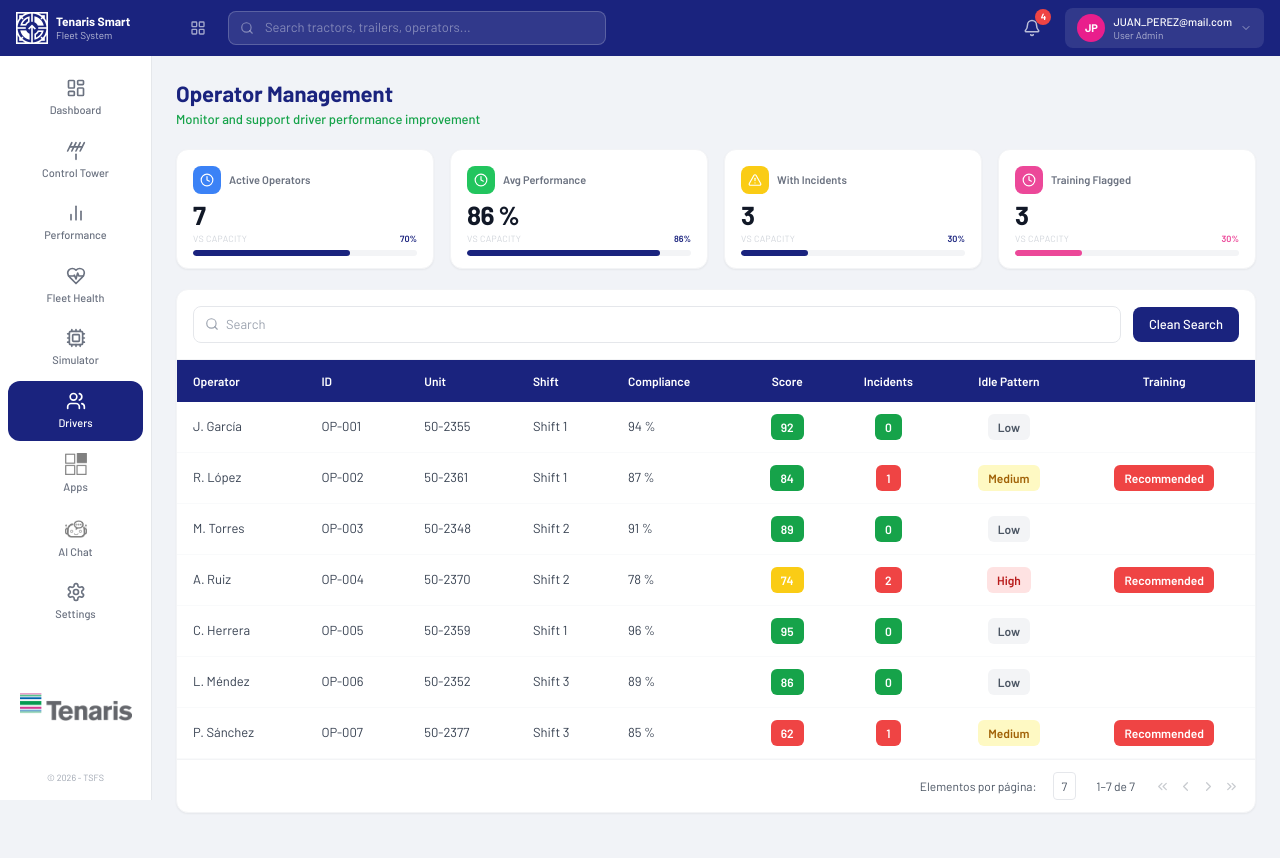
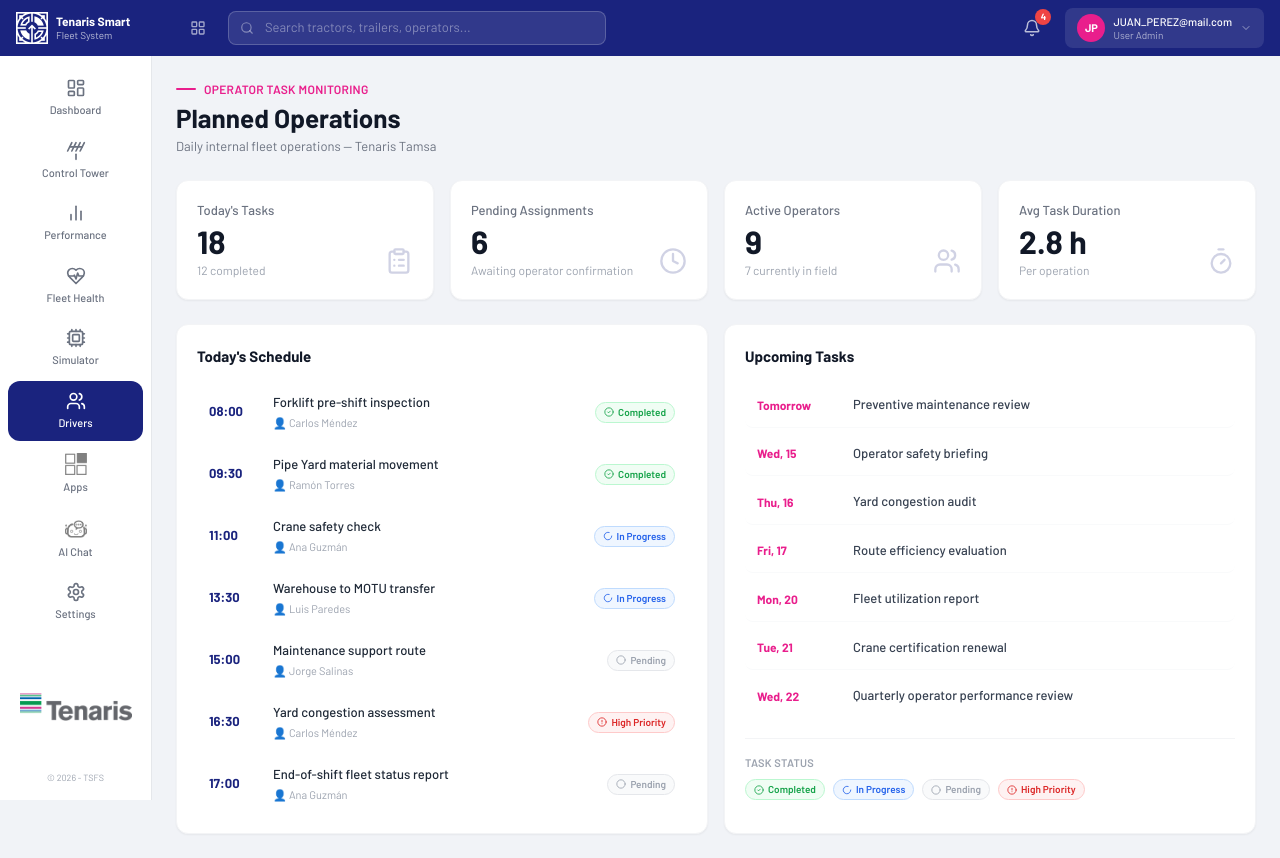
Before and after one commit to Julssg26/Tenanis-SFS, a Next.js app: page /drivers in a window 1280 px wide. Before the commit the page ends 837 px from the top, so only its background shows below. Built offline with nearby package versions, Linux system fonts and the light colour scheme.

Commit message:
arreglo de las cards de kpis y la pestaña de drivers

```diff
--- a/app/drivers/page.tsx
+++ b/app/drivers/page.tsx
@@ -1,78 +1,192 @@
-'use client'
+import {
+  ClipboardList, Clock, Users, Timer,
+  CheckCircle2, Circle, AlertCircle, Loader2,
+} from 'lucide-react'
 
-import SectionHeader from '@/components/ui/SectionHeader'
-import KpiCard from '@/components/ui/KpiCard'
-import DataTable from '@/components/ui/DataTable'
-import Badge from '@/components/ui/Badge'
-import type { Column } from '@/components/ui/DataTable'
-import { OPERATORS } from '@/lib/mock-data'
-import type { Operator } from '@/lib/types'
-import clsx from 'clsx'
-
-const DRIVER_KPIS = [
-  { value: '7',    label: 'Active Operators', subLabel: '', iconBg: 'bg-blue-500',   icon: 'Users'    },
-  { value: '86 %', label: 'Avg Performance',  subLabel: '', iconBg: 'bg-green-500',  icon: 'Activity' },
-  { value: '3',    label: 'With Incidents',   subLabel: '', iconBg: 'bg-yellow-400', icon: 'AlertTriangle' },
-  { value: '3',    label: 'Training Flagged', subLabel: '', iconBg: 'bg-pink-500',   icon: 'Clock'    },
+// ── Mock data ──────────────────────────────────────────────────────────────────
+const SUMMARY_CARDS = [
+  {
+    label: "Today's Tasks",
+    value: '18',
+    sub:   '12 completed',
+    Icon:  ClipboardList,
+    color: 'text-[#1a237e]',
+  },
+  {
+    label: 'Pending Assignments',
+    value: '6',
+    sub:   'Awaiting operator confirmation',
+    Icon:  Clock,
+    color: 'text-[#1a237e]',
+  },
+  {
+    label: 'Active Operators',
+    value: '9',
+    sub:   '7 currently in field',
+    Icon:  Users,
+    color: 'text-[#1a237e]',
+  },
+  {
+    label: 'Avg Task Duration',
+    value: '2.8 h',
+    sub:   'Per operation',
+    Icon:  Timer,
+    color: 'text-[#1a237e]',
+  },
 ]
 
-function ScoreBadge({ score }: { score: number }) {
-  const color =
-    score >= 90 ? 'green' :
-    score >= 80 ? 'green' :
-    score >= 70 ? 'yellow' : 'red'
-  return <Badge label={score} color={color as 'green' | 'yellow' | 'red'} />
+type TaskStatus = 'completed' | 'in-progress' | 'pending' | 'high-priority'
+
+interface ScheduleItem {
+  time:     string
+  task:     string
+  operator: string
+  status:   TaskStatus
 }
 
-function IdleBadge({ level }: { level: 'Low' | 'Medium' | 'High' }) {
-  const map = {
-    Low:    'bg-gray-100 text-gray-600',
-    Medium: 'bg-yellow-100 text-yellow-700',
-    High:   'bg-red-100 text-red-700',
-  }
-  return (
-    <span className={clsx('inline-flex items-center px-2.5 py-1 rounded-md text-[12px] font-semibold', map[level])}>
-      {level}
-    </span>
-  )
+interface UpcomingItem {
+  date: string
+  task: string
 }
 
-const COLUMNS: Column<Operator>[] = [
-  { key: 'name',       header: 'Operator'                                                                       },
-  { key: 'opId',       header: 'ID'                                                                             },
-  { key: 'unit',       header: 'Unit'                                                                           },
-  { key: 'shift',      header: 'Shift'                                                                          },
-  { key: 'compliance', header: 'Compliance',  render: r => `${r.compliance} %`                                  },
-  { key: 'score',      header: 'Score',       render: r => <ScoreBadge score={r.score} />,       align: 'center' },
-  { key: 'incidents',  header: 'Incidents',   render: r => <Badge label={r.incidents} color={r.incidents === 0 ? 'green' : 'red'} />, align: 'center' },
-  { key: 'idlePattern',header: 'Idle Pattern',render: r => <IdleBadge level={r.idlePattern} />,  align: 'center' },
-  { key: 'training',   header: 'Training',    render: r => r.training ? <Badge label="Recommended" color="red" /> : null, align: 'center' },
+const STATUS_CFG: Record<TaskStatus, { label: string; Icon: typeof CheckCircle2; color: string; bg: string }> = {
+  'completed':    { label: 'Completed',    Icon: CheckCircle2, color: 'text-green-600', bg: 'bg-green-50  border-green-200'  },
+  'in-progress':  { label: 'In Progress',  Icon: Loader2,      color: 'text-blue-600',  bg: 'bg-blue-50   border-blue-200'   },
+  'pending':      { label: 'Pending',      Icon: Circle,       color: 'text-gray-400',  bg: 'bg-gray-50   border-gray-200'   },
+  'high-priority':{ label: 'High Priority',Icon: AlertCircle,  color: 'text-red-600',   bg: 'bg-red-50    border-red-200'    },
+}
+
+const SCHEDULE: ScheduleItem[] = [
+  { time: '08:00', task: 'Forklift pre-shift inspection',     operator: 'Carlos Méndez',  status: 'completed'     },
+  { time: '09:30', task: 'Pipe Yard material movement',       operator: 'Ramón Torres',   status: 'completed'     },
+  { time: '11:00', task: 'Crane safety check',                operator: 'Ana Guzmán',     status: 'in-progress'   },
+  { time: '13:30', task: 'Warehouse to MOTU transfer',        operator: 'Luis Paredes',   status: 'in-progress'   },
+  { time: '15:00', task: 'Maintenance support route',         operator: 'Jorge Salinas',  status: 'pending'       },
+  { time: '16:30', task: 'Yard congestion assessment',        operator: 'Carlos Méndez',  status: 'high-priority' },
+  { time: '17:00', task: 'End-of-shift fleet status report',  operator: 'Ana Guzmán',     status: 'pending'       },
+]
+
+const UPCOMING: UpcomingItem[] = [
+  { date: 'Tomorrow',  task: 'Preventive maintenance review'       },
+  { date: 'Wed, 15',   task: 'Operator safety briefing'            },
+  { date: 'Thu, 16',   task: 'Yard congestion audit'               },
+  { date: 'Fri, 17',   task: 'Route efficiency evaluation'         },
+  { date: 'Mon, 20',   task: 'Fleet utilization report'            },
+  { date: 'Tue, 21',   task: 'Crane certification renewal'         },
+  { date: 'Wed, 22',   task: 'Quarterly operator performance review'},
 ]
 
 export default function DriversPage() {
   return (
-    <div>
-      <SectionHeader
-        title="Operator Management"
-        subtitle="Monitor and support driver performance improvement"
-      />
+    <div className="space-y-6">
+      {/* ── Header ─────────────────────────────────────────────────────────── */}
+      <div>
+        <div className="flex items-center gap-2 mb-1">
+          <div className="w-5 h-0.5 bg-[#e91e8c] rounded-full" />
+          <span className="text-[12px] font-semibold text-[#e91e8c] uppercase tracking-wide">
+            Operator Task Monitoring
+          </span>
+        </div>
+        <h1 className="text-[26px] font-bold text-gray-900 leading-tight">
+          Planned Operations
+        </h1>
+        <p className="text-[13px] text-gray-500 mt-0.5">
+          Daily internal fleet operations — Tenaris Tamsa
+        </p>
+      </div>
 
-      {/* KPIs */}
-      <div className="grid grid-cols-4 gap-4 mb-5">
-        {DRIVER_KPIS.map((k, i) => (
-          <KpiCard key={i} {...k} delta={undefined} />
+      {/* ── Summary cards ──────────────────────────────────────────────────── */}
+      <div className="grid grid-cols-2 lg:grid-cols-4 gap-4">
+        {SUMMARY_CARDS.map(({ label, value, sub, Icon }) => (
+          <div key={label} className="bg-white rounded-xl border border-gray-100 shadow-sm p-5">
+            <div className="text-[13px] text-gray-500 font-medium mb-1">{label}</div>
+            <div className="flex items-end justify-between">
+              <div>
+                <div className="text-[32px] font-black text-gray-900 leading-none mb-1">{value}</div>
+                <div className="text-[12px] text-gray-400">{sub}</div>
+              </div>
+              <Icon size={28} className="text-[#1a237e] opacity-20 mb-1 flex-shrink-0" />
+            </div>
+          </div>
         ))}
       </div>
 
-      {/* Table */}
-      <DataTable
-        columns={COLUMNS}
-        data={OPERATORS}
-        searchPlaceholder="Search"
-        searchKeys={['name', 'opId', 'unit']}
-        buttonLabel="Clean Search"
-        pageSize={7}
-      />
+      {/* ── Two panels ─────────────────────────────────────────────────────── */}
+      <div className="grid grid-cols-[1fr_1fr] gap-4">
+
+        {/* Left: Today's Schedule */}
+        <div className="bg-white rounded-xl border border-gray-100 shadow-sm p-5">
+          <h2 className="text-[15px] font-bold text-gray-900 mb-4">Today's Schedule</h2>
+          <div className="space-y-1">
+            {SCHEDULE.map((item, i) => {
+              const cfg = STATUS_CFG[item.status]
+              return (
+                <div
+                  key={i}
+                  className="flex items-center gap-4 px-3 py-2.5 rounded-lg hover:bg-gray-50 transition-colors group"
+                >
+                  {/* Time */}
+                  <span className="text-[13px] font-bold text-[#1a237e] w-12 flex-shrink-0">
+                    {item.time}
+                  </span>
+
+                  {/* Task + operator */}
+                  <div className="flex-1 min-w-0">
+                    <div className="text-[13px] font-medium text-gray-800 truncate">{item.task}</div>
+                    <div className="text-[11px] text-gray-400 mt-0.5">👤 {item.operator}</div>
+                  </div>
+
+                  {/* Status badge */}
+                  <div className={`flex items-center gap-1 px-2 py-0.5 rounded-full border text-[10px] font-semibold flex-shrink-0 ${cfg.bg} ${cfg.color}`}>
+                    <cfg.Icon size={10} />
+                    {cfg.label}
+                  </div>
+                </div>
+              )
+            })}
+          </div>
+        </div>
+
+        {/* Right: Upcoming Tasks */}
+        <div className="bg-white rounded-xl border border-gray-100 shadow-sm p-5">
+          <h2 className="text-[15px] font-bold text-gray-900 mb-4">Upcoming Tasks</h2>
+          <div className="space-y-1">
+            {UPCOMING.map((item, i) => (
+              <div
+                key={i}
+                className="flex items-center gap-4 px-3 py-3 rounded-lg hover:bg-gray-50 transition-colors border-b border-gray-50 last:border-0"
+              >
+                <span className="text-[12px] font-bold text-[#e91e8c] w-20 flex-shrink-0">
+                  {item.date}
+                </span>
+                <span className="text-[13px] text-gray-700 font-medium">
+                  {item.task}
+                </span>
+              </div>
+            ))}
+          </div>
+
+          {/* Status legend */}
+          <div className="mt-5 pt-4 border-t border-gray-100">
+            <div className="text-[11px] font-semibold text-gray-400 uppercase tracking-wide mb-2">
+              Task Status
+            </div>
+            <div className="flex flex-wrap gap-2">
+              {(Object.entries(STATUS_CFG) as [TaskStatus, typeof STATUS_CFG[TaskStatus]][]).map(
+                ([, cfg]) => (
+                  <div
+                    key={cfg.label}
+                    className={`flex items-center gap-1 px-2 py-0.5 rounded-full border text-[10px] font-semibold ${cfg.bg} ${cfg.color}`}
+                  >
+                    <cfg.Icon size={10} />
+                    {cfg.label}
+                  </div>
+                )
+              )}
+            </div>
+          </div>
+        </div>
+      </div>
     </div>
   )
 }
--- a/components/ui/KpiCard.tsx
+++ b/components/ui/KpiCard.tsx
@@ -2,7 +2,7 @@
 import {
   Clock, Zap, PauseCircle, Timer,
   AlertTriangle, Wrench, Fuel, TrendingDown,
-  TrendingUp, Minus, LucideIcon,
+  TrendingUp, Minus, RefreshCw, RotateCcw, LucideIcon,
 } from 'lucide-react'
 
 export interface KpiData {
@@ -15,24 +15,33 @@
   icon:       string
 }
 
+// All icons used across the 8 KPI cards
 const ICON_MAP: Record<string, LucideIcon> = {
-  Clock, Zap, PauseCircle, Timer, AlertTriangle, Wrench, Fuel, TrendingDown,
+  Clock,         // Total ON Hours (card 1 & 4)
+  Zap,           // Effective Working Hours (card 2)
+  PauseCircle,   // Idle Time (card 3)
+  Timer,         // fallback timer
+  RefreshCw,     // Hours Reduction (card 8) — green circular arrow
+  RotateCcw,     // Total ON Hours repeat (card 4) — circular arrow Figma style
+  AlertTriangle, // Congestion Index (card 5)
+  Wrench,        // Maintenance Risk (card 6)
+  Fuel,          // Energy Estimate (card 7)
+  TrendingDown,
 }
 
 const DELTA_CFG = {
-  up:     { color: 'text-green-700 bg-green-100', Icon: TrendingUp   },
-  down:   { color: 'text-red-600   bg-red-100',   Icon: TrendingDown },
-  stable: { color: 'text-gray-500  bg-gray-100',  Icon: Minus        },
+  up:     { color: 'text-green-600 bg-green-50',  Icon: TrendingUp,   prefix: '↑' },
+  down:   { color: 'text-red-500   bg-red-50',    Icon: TrendingDown, prefix: '↓' },
+  stable: { color: 'text-gray-500  bg-gray-100',  Icon: Minus,        prefix: ''  },
 }
 
-// ── Parse a 0–100 fill from value string ──────────────────────────────────────
 function parsePct(value: string): number {
   const num = parseFloat(value.replace(/[^0-9.]/g, ''))
   if (isNaN(num)) return 0
-  if (value.includes('%'))  return Math.min(num, 100)
-  if (value.includes('h'))  return Math.min((num / 1500) * 100, 100)
-  if (value.includes('L'))  return Math.min((num / 6000) * 100, 100)
-  if (value.includes('Unit')) return Math.min(num * 20, 100)
+  if (value.includes('%'))   return Math.min(num, 100)
+  if (value.includes('h'))   return Math.min((num / 1500) * 100, 100)
+  if (value.includes('L'))   return Math.min((num / 6000) * 100, 100)
+  if (value.includes('Unit'))return Math.min(num * 20, 100)
   return Math.min(num * 10, 100)
 }
 
@@ -40,12 +49,13 @@
   'bg-pink-500':   '#ec4899',
   'bg-green-600':  '#16a34a',
   'bg-indigo-500': '#6366f1',
+  'bg-blue-600':   '#2563eb',
+  'bg-purple-500': '#a855f7',
 }
 
 export default function KpiCard({
   value, label, subLabel, delta, deltaType = 'stable', iconBg, icon,
 }: KpiData) {
-  // Always fall back to Clock so no card is ever icon-less
   const Icon     = ICON_MAP[icon] ?? Clock
   const deltaCfg = DELTA_CFG[deltaType]
   const pct      = parsePct(value)
@@ -54,39 +64,37 @@
   return (
     <div className="bg-white rounded-xl border border-gray-100 shadow-sm px-4 pt-4 pb-3 flex flex-col hover:shadow-md transition-shadow">
 
-      {/* Row 1: icon pill + label + delta */}
-      <div className="flex items-center justify-between mb-2">
-        <div className="flex items-center gap-2">
-          <div className={`${iconBg} w-7 h-7 rounded-lg flex items-center justify-center flex-shrink-0`}>
-            <Icon size={14} className="text-white" />
-          </div>
-          <span className="text-[11px] font-semibold text-gray-500 leading-tight">{label}</span>
+      {/* Row 1: icon + delta */}
+      <div className="flex items-center justify-between mb-3">
+        <div className={`${iconBg} w-9 h-9 rounded-xl flex items-center justify-center flex-shrink-0`}>
+          <Icon size={17} className="text-white" />
         </div>
         {delta && (
-          <div className={`flex items-center gap-0.5 text-[10px] font-bold px-1.5 py-0.5 rounded-full flex-shrink-0 ml-1 ${deltaCfg.color}`}>
-            <deltaCfg.Icon size={10} />
+          <div className={`flex items-center gap-0.5 text-[12px] font-bold px-2 py-0.5 rounded-full flex-shrink-0 ${deltaCfg.color}`}>
+            <deltaCfg.Icon size={11} />
             {delta}
           </div>
         )}
       </div>
 
       {/* Row 2: big value */}
-      <div className="text-[26px] font-black text-gray-900 leading-none tracking-tight mb-1">
+      <div className="text-[30px] font-black text-gray-900 leading-none tracking-tight mb-1.5">
         {value}
       </div>
 
-      {/* Row 3: subLabel */}
+      {/* Row 3: label */}
+      <div className="text-[17px] font-semibold text-gray-700 leading-snug mb-0.5">
+        {label}
+      </div>
+
+      {/* Row 4: subLabel */}
       {subLabel && (
-        <div className="text-[11px] text-gray-400 mb-3 leading-tight">{subLabel}</div>
+        <div className="text-[15px] text-gray-400 mb-3 leading-tight">{subLabel}</div>
       )}
 
-      {/* Row 4: progress bar */}
+      {/* Row 5: progress bar */}
       {pct > 0 && (
-        <div className="mt-auto">
-          <div className="flex items-center justify-between mb-1">
-            <span className="text-[9px] text-gray-300 uppercase tracking-wide">vs capacity</span>
-            <span className="text-[9px] font-semibold" style={{ color: barColor }}>{Math.round(pct)}%</span>
-          </div>
+        <div className="mt-auto pt-1">
           <div className="h-1.5 w-full bg-gray-100 rounded-full overflow-hidden">
             <div
               className="h-full rounded-full transition-all duration-700"
```
Also changed, not shown: lib/mock-data.ts (+8 -8 lines).
